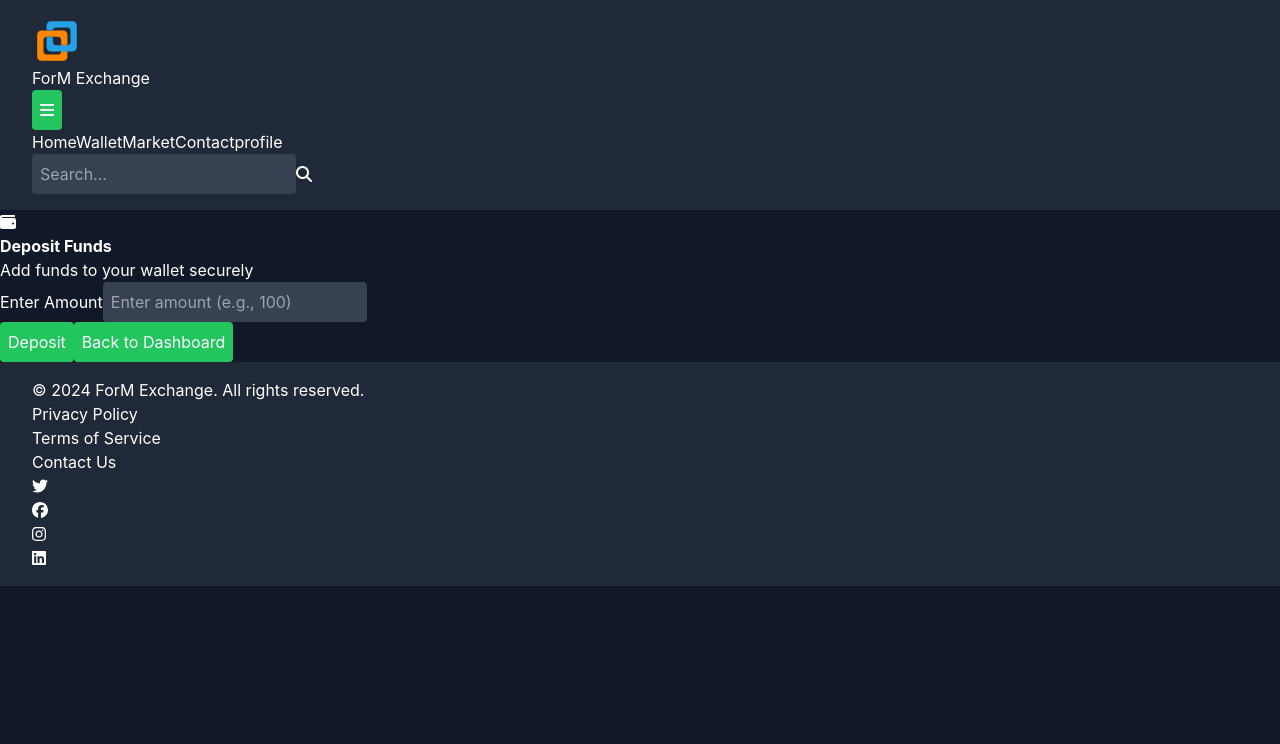
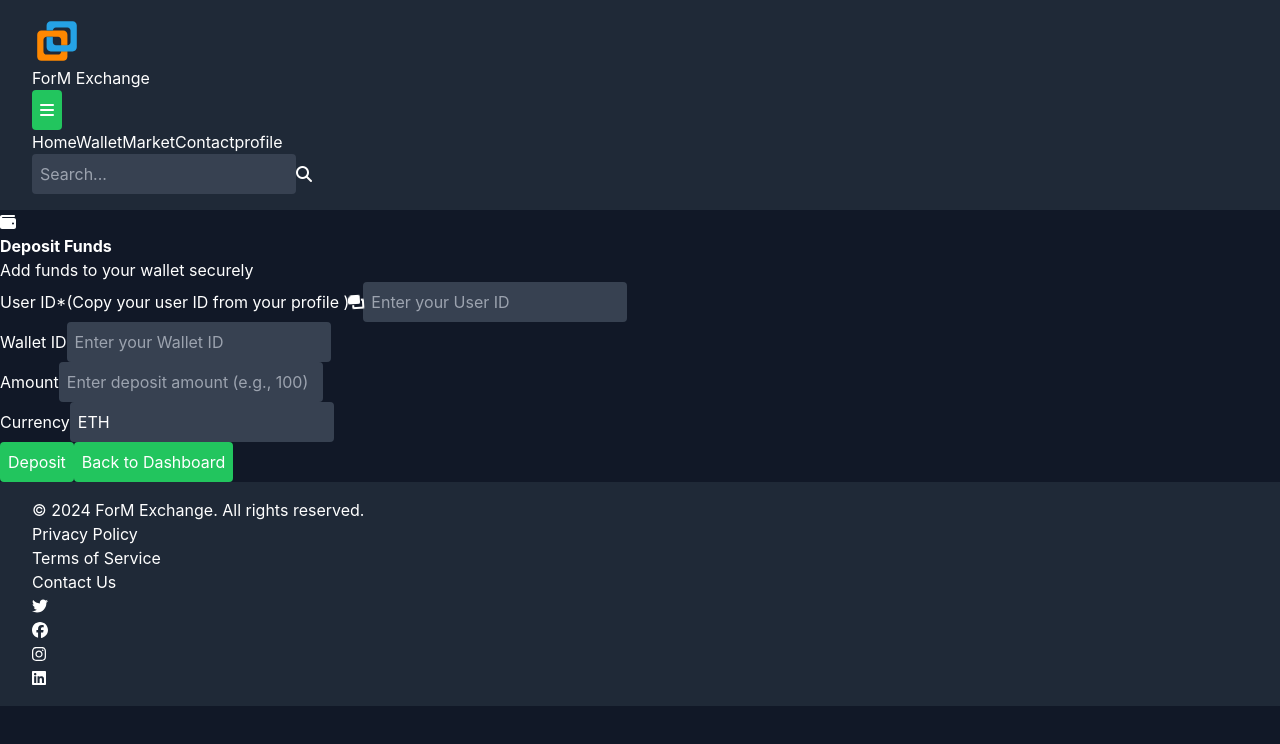
Before and after one commit to Seunfola/trading-exchange, a Next.js app: page /deposit in a window 1280 px wide. Shown: the top 744 px of the page. Built offline with nearby package versions, Linux system fonts and the light colour scheme.

Commit message:
redesign the wallett in the profile to link to create wallet

```diff
--- a/pages/api/deposit.ts
+++ b/pages/api/deposit.ts
@@ -1,64 +1,73 @@
 import type { NextApiRequest, NextApiResponse } from "next";
-import { PrismaClient } from "@prisma/client";
+import prisma from "../../lib/prisma";
 
-const prisma = new PrismaClient();
+export default async function handler(req: NextApiRequest, res: NextApiResponse) {
+  try {
+    if (req.method !== "POST") {
+      return res.status(405).json({ message: "Method Not Allowed" });
+    }
 
-const handler = async (req: NextApiRequest, res: NextApiResponse) => {
-  if (req.method !== "POST") {
-    return res.status(405).json({ message: "Method not allowed" });
-  }
-
-  try {
     const { userId, walletId, amount, currency = "ETH" } = req.body;
 
-    if (!userId || !walletId || !amount) {
-      return res.status(400).json({ message: "User ID, Wallet ID, and amount are required" });
+    // Validate request body parameters
+    if (!userId || typeof userId !== "number") {
+      return res.status(400).json({ message: "Invalid or missing User ID" });
+    }
+    if (!walletId || typeof walletId !== "number") {
+      return res.status(400).json({ message: "Invalid or missing Wallet ID" });
+    }
+    if (!amount || typeof amount !== "number" || amount <= 0) {
+      return res.status(400).json({ message: "Invalid or missing deposit amount" });
     }
 
-    if (amount <= 0) {
-      return res.status(400).json({ message: "Deposit amount must be greater than zero" });
-    }
-
-    // Find the wallet
+    // Find the wallet associated with the walletId
     const wallet = await prisma.wallet.findUnique({
       where: { id: walletId },
+      select: {
+        id: true,
+        balance: true,
+        userId: true,
+      },
     });
 
     if (!wallet) {
       return res.status(404).json({ message: "Wallet not found" });
     }
 
+    // Verify that the wallet belongs to the user
+    if (wallet.userId !== userId) {
+      return res.status(403).json({ message: "Unauthorized action" });
+    }
+
     // Log the deposit in the Deposit model
     const deposit = await prisma.deposit.create({
       data: {
-        userId: Number(userId),
-        walletId: Number(walletId),
-        amount: Number(amount),
+        userId,
+        walletId,
+        amount,
         currency,
-        status: "COMPLETED", // In a real scenario, you might set this to "PENDING" initially
+        status: "COMPLETED",
       },
     });
 
-    // Update the wallet balance
+    // Update the wallet's balance
     const updatedWallet = await prisma.wallet.update({
       where: { id: walletId },
       data: {
-        balance: { increment: Number(amount) },
+        balance: {
+          increment: amount,
+        },
       },
     });
 
-    res.status(200).json({
+    // Respond with success and updated balance
+    return res.status(200).json({
       message: "Deposit successful",
       deposit,
       updatedBalance: updatedWallet.balance,
     });
   } catch (error) {
     console.error("Error processing deposit:", error);
-    res.status(500).json({
-      error: "Error processing deposit",
-      details: error instanceof Error ? error.message : "Unknown error",
-    });
+    return res.status(500).json({ message: "Internal server error" });
   }
-};
-
-export default handler;
+}
--- a/pages/deposit.tsx
+++ b/pages/deposit.tsx
@@ -1,4 +1,4 @@
-import React, { useState } from "react";
+import { useState } from "react";
 import { useRouter } from "next/navigation";
 import { FontAwesomeIcon } from "@fortawesome/react-fontawesome";
 import {
@@ -6,33 +6,48 @@ import {
   faCheckCircle,
   faTimesCircle,
   faWallet,
+  faCopy,
 } from "@fortawesome/free-solid-svg-icons";
 
-const Deposit: React.FC = () => {
+const Deposit = () => {
+  const [userId, setUserId] = useState("");
+  const [walletId, setWalletId] = useState("");
   const [amount, setAmount] = useState("");
+  const [currency, setCurrency] = useState("ETH");
   const [loading, setLoading] = useState(false);
   const [error, setError] = useState<string | null>(null);
   const [success, setSuccess] = useState<string | null>(null);
   const router = useRouter();
 
-  const validateAmount = (): boolean => {
-    const value = parseFloat(amount);
-    return !isNaN(value) && value > 0;
+  const validateForm = (): boolean => {
+    const amountValue = parseFloat(amount);
+    return (
+      userId.trim() !== "" &&
+      walletId.trim() !== "" &&
+      !isNaN(amountValue) &&
+      amountValue > 0
+    );
   };
 
   const handleDeposit = async () => {
-    if (!validateAmount()) {
-      setError("Please enter a valid amount.");
+    if (!validateForm()) {
+      setError("Please fill all fields with valid data.");
       return;
     }
 
     setLoading(true);
     setError(null);
     setSuccess(null);
+
     try {
       const response = await fetch("/api/deposit", {
         method: "POST",
-        body: JSON.stringify({ amount: parseFloat(amount) }),
+        body: JSON.stringify({
+          userId: parseInt(userId),
+          walletId: parseInt(walletId),
+          amount: parseFloat(amount),
+          currency,
+        }),
         headers: {
           "Content-Type": "application/json",
         },
@@ -44,7 +59,10 @@ const Deposit: React.FC = () => {
 
       const data = await response.json();
       setSuccess("Deposit processed successfully!");
+      setUserId("");
+      setWalletId("");
       setAmount("");
+      setCurrency("ETH");
       console.log("Deposit processed", data);
     } catch (error) {
       setError((error as Error).message || "Error processing deposit");
@@ -67,17 +85,60 @@ const Deposit: React.FC = () => {
           <p className="text-gray-500">Add funds to your wallet securely</p>
         </div>
 
-        <div className="mt-8">
-          <label className="block text-sm font-medium text-gray-600 mb-2">
-            Enter Amount
+        <div className="mt-8 space-y-4">
+          <div>
+            <label className="block text-sm font-medium text-gray-600 mb-1">
+              User ID
+              <span className="text-red-600 ml-1">*</span>
+              <span className="text-gray-500 text-xs ml-2">
+                (Copy your user ID from your profile )
+                <FontAwesomeIcon icon={faCopy} spin className="mr-2 px-2" />
+              </span>
             </label>
             <input
               type="text"
               className="block w-full bg-gray-100 text-gray-800 py-3 px-4 rounded-lg focus:outline-none focus:ring-2 focus:ring-indigo-500 shadow-sm placeholder-gray-400"
-            placeholder="Enter amount (e.g., 100)"
+              placeholder="Enter your User ID"
+              value={userId}
+              onChange={(e) => setUserId(e.target.value)}
+            />
+          </div>
+          <div>
+            <label className="block text-sm font-medium text-gray-600 mb-1">
+              Wallet ID
+            </label>
+            <input
+              type="text"
+              className="block w-full bg-gray-100 text-gray-800 py-3 px-4 rounded-lg focus:outline-none focus:ring-2 focus:ring-indigo-500 shadow-sm placeholder-gray-400"
+              placeholder="Enter your Wallet ID"
+              value={walletId}
+              onChange={(e) => setWalletId(e.target.value)}
+            />
+          </div>
+          <div>
+            <label className="block text-sm font-medium text-gray-600 mb-1">
+              Amount
+            </label>
+            <input
+              type="text"
+              className="block w-full bg-gray-100 text-gray-800 py-3 px-4 rounded-lg focus:outline-none focus:ring-2 focus:ring-indigo-500 shadow-sm placeholder-gray-400"
+              placeholder="Enter deposit amount (e.g., 100)"
               value={amount}
               onChange={(e) => setAmount(e.target.value)}
             />
+          </div>
+          <div>
+            <label className="block text-sm font-medium text-gray-600 mb-1">
+              Currency
+            </label>
+            <input
+              type="text"
+              className="block w-full bg-gray-100 text-gray-800 py-3 px-4 rounded-lg focus:outline-none focus:ring-2 focus:ring-indigo-500 shadow-sm placeholder-gray-400"
+              placeholder="Enter currency (default: ETH)"
+              value={currency}
+              onChange={(e) => setCurrency(e.target.value)}
+            />
+          </div>
         </div>
 
         <button
@@ -98,17 +159,6 @@ const Deposit: React.FC = () => {
             "Deposit"
           )}
         </button>
-
-        {loading && (
-          <div className="text-center text-gray-700 mt-4">
-            <FontAwesomeIcon
-              icon={faSpinner}
-              spin
-              className="text-indigo-500 text-3xl"
-            />
-            <p className="mt-2">Processing your deposit...</p>
-          </div>
-        )}
 
         {error && (
           <div className="flex items-center gap-2 mt-4 bg-red-100 border border-red-400 text-red-700 px-4 py-3 rounded-lg">
```
Also changed, not shown: pages/profile.tsx (+48 -5 lines). Lines whose indentation alone changed are shown as unchanged.
